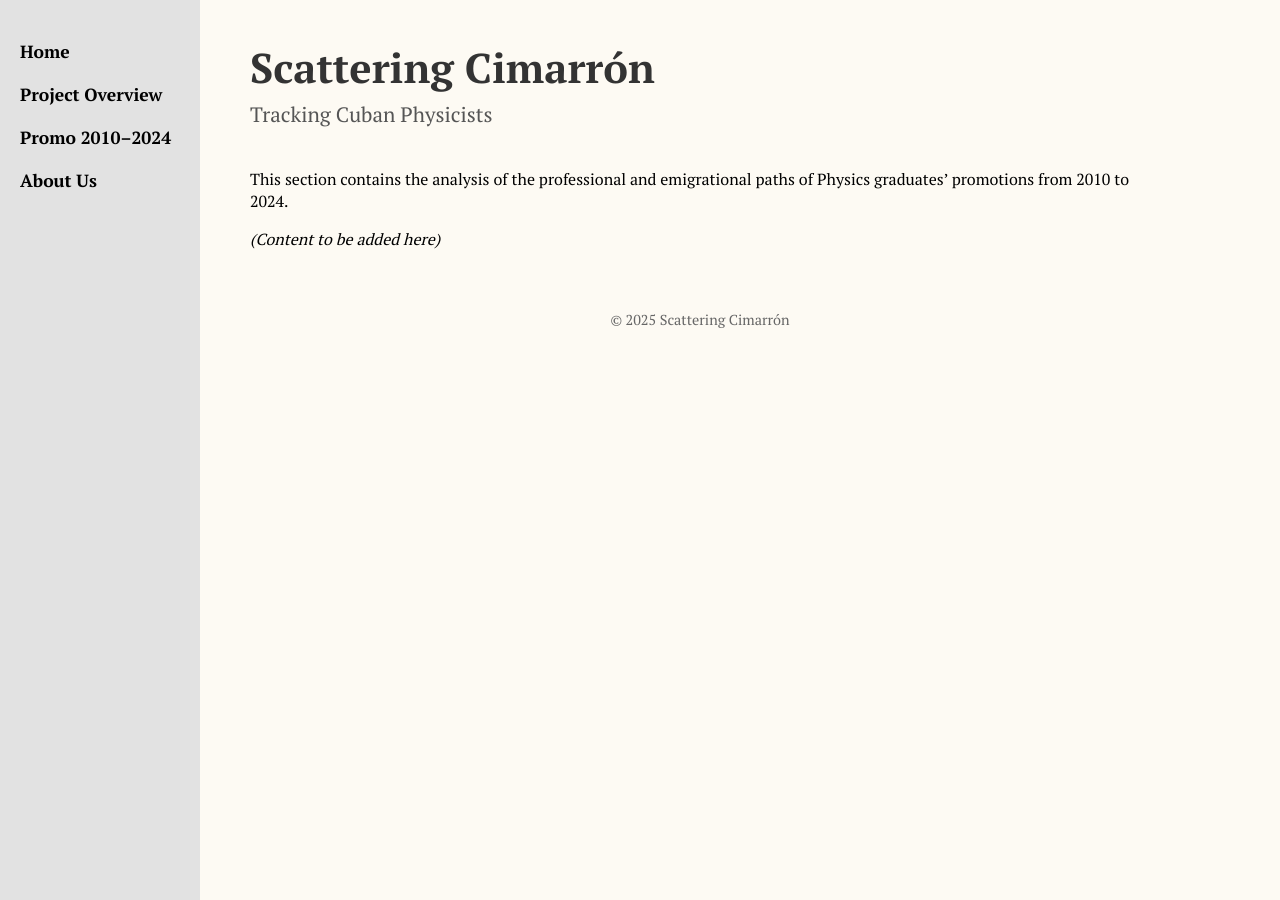
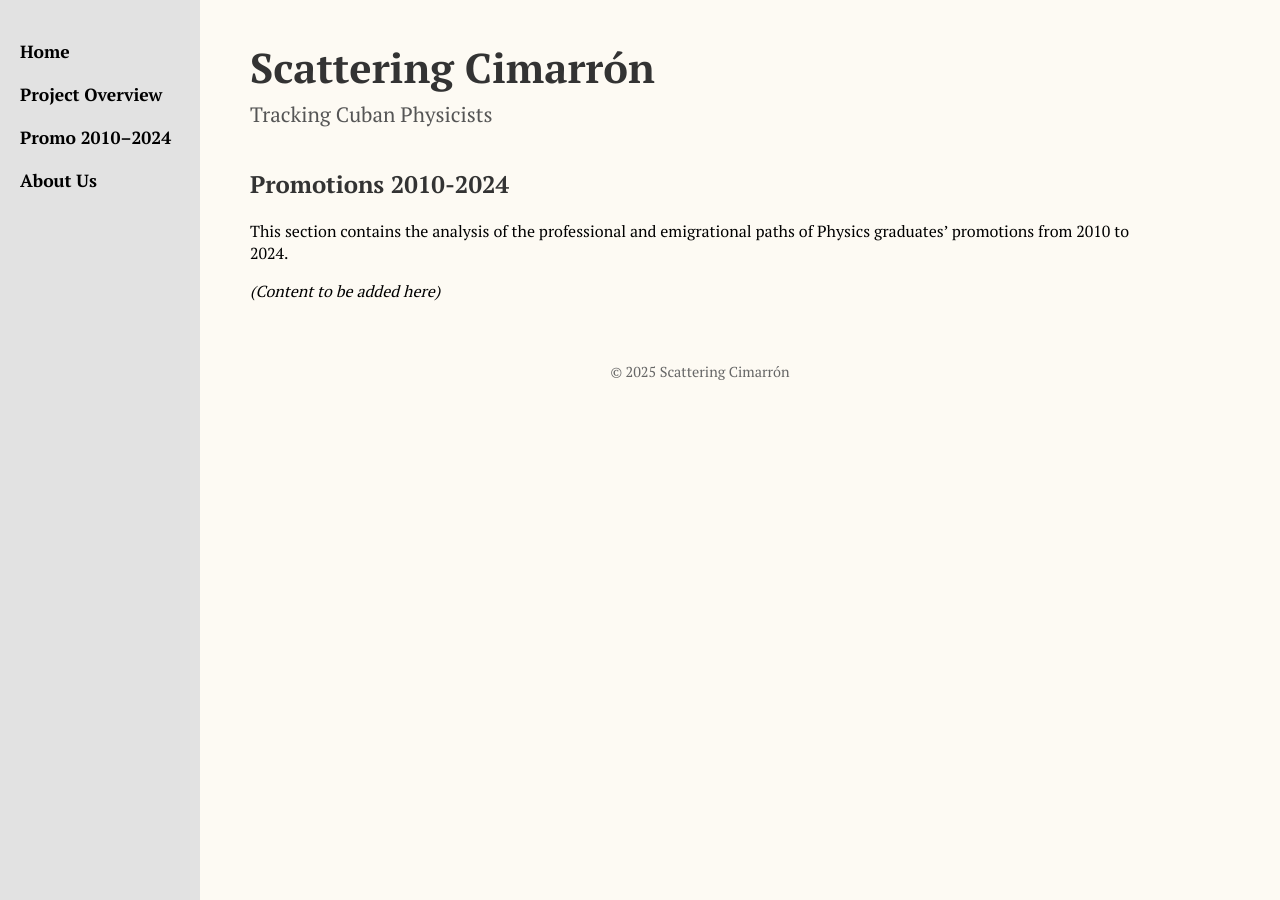
Before and after one commit to Gretica/Tracking_Cuban_Physicists, a Jekyll site: the page built from Promo_2010_2024.md, in a window 1280 px wide. Built offline with Jekyll 4.4.1, drawn with Linux system fonts in a browser that asks for light colours.

Commit message:
Update Promo_2010_2024.md

```diff
--- a/Promo_2010_2024.md
+++ b/Promo_2010_2024.md
@@ -3,6 +3,7 @@ layout: default
 title: Analysis of Promotions from 2010 to 2024
 permalink: /Promo_2010_2024/
 ---
+## Promotions 2010-2024
 
 This section contains the analysis of the professional and emigrational paths of Physics graduates’ promotions from 2010 to 2024.
 
```
